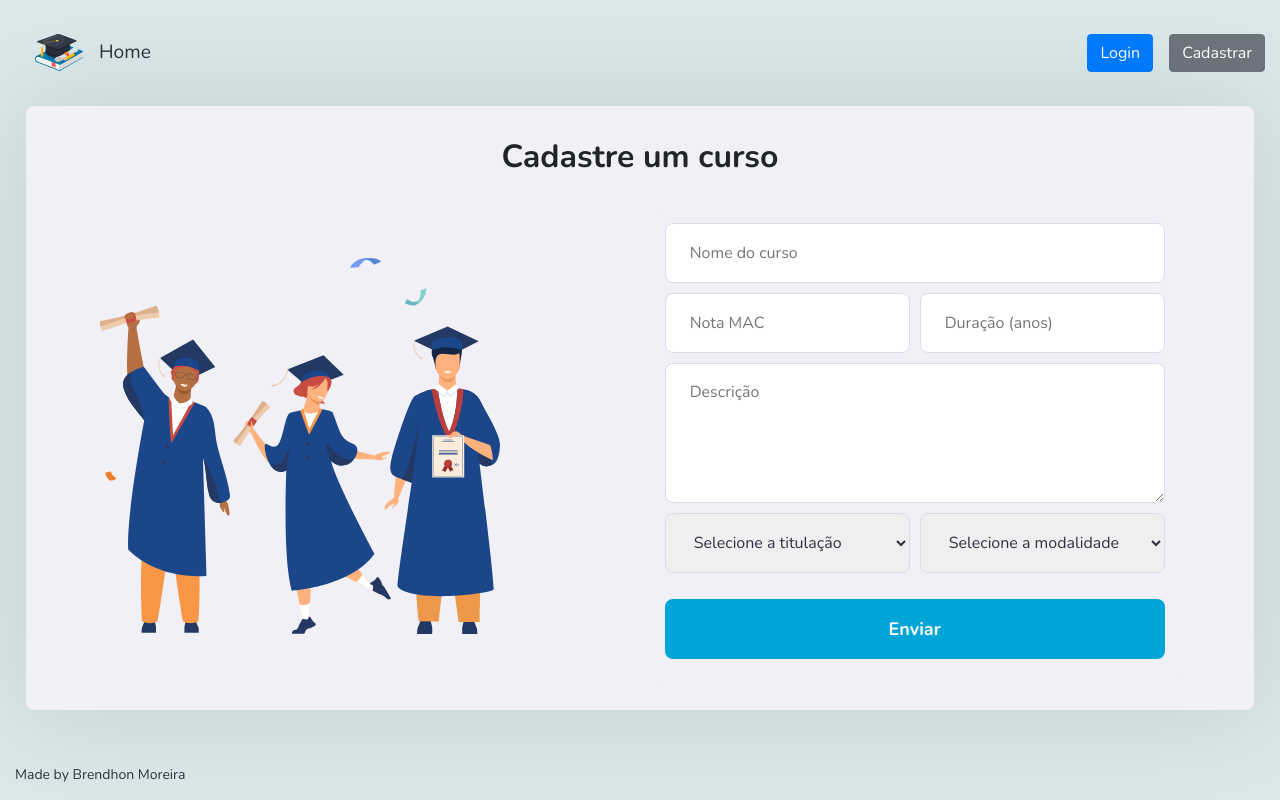
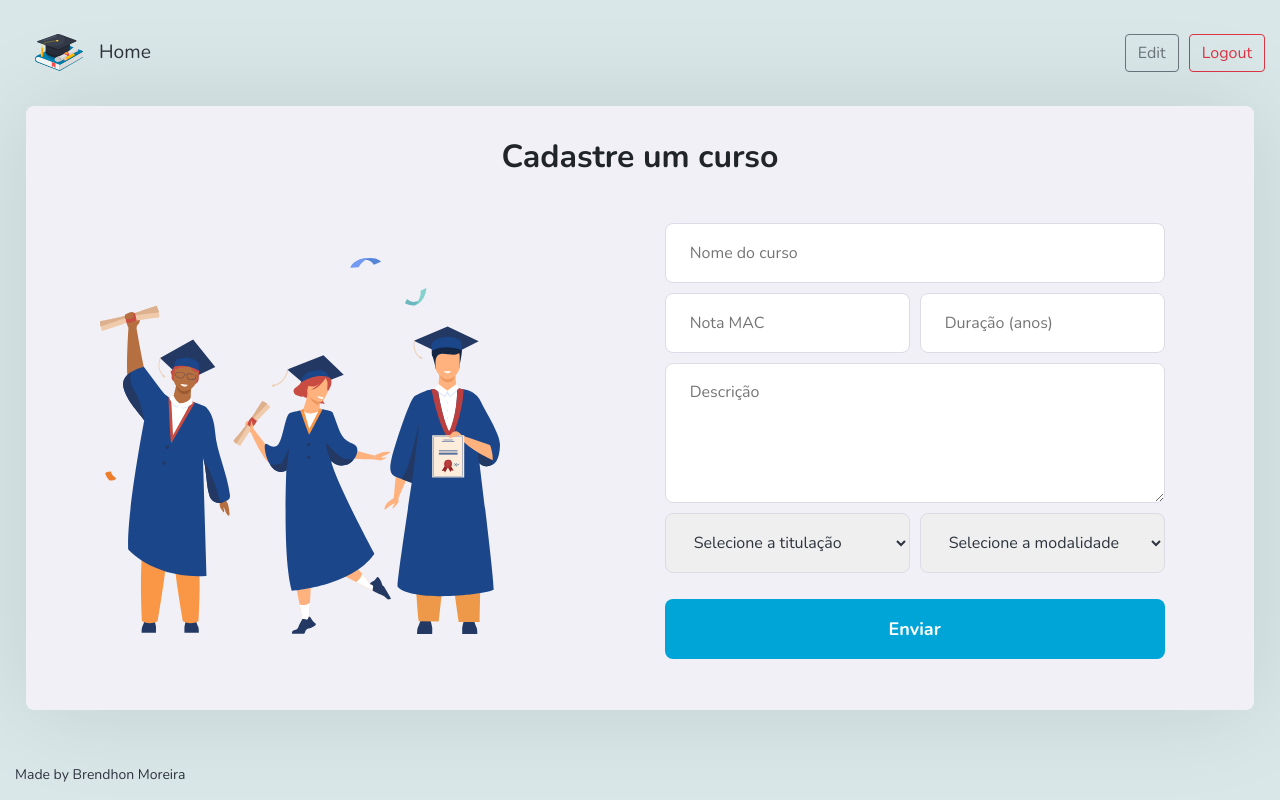
Before and after one commit to Brendhon/SearchFacul_Web, a React (Create React App) app: page /course/create in a window 1280 px wide. Built offline with nearby package versions, Linux system fonts and the light colour scheme.

Commit message:
change: header

```diff
--- a/src/pages/CreateCourse/index.jsx
+++ b/src/pages/CreateCourse/index.jsx
@@ -11,7 +11,7 @@ const CreateCourse = _ =>
 
     <div className='create-course-container'>
 
-        <Header />
+        <Header authenticated/>
 
         <div className="create-course-content box">
             <h1>Cadastre um curso</h1>
```
